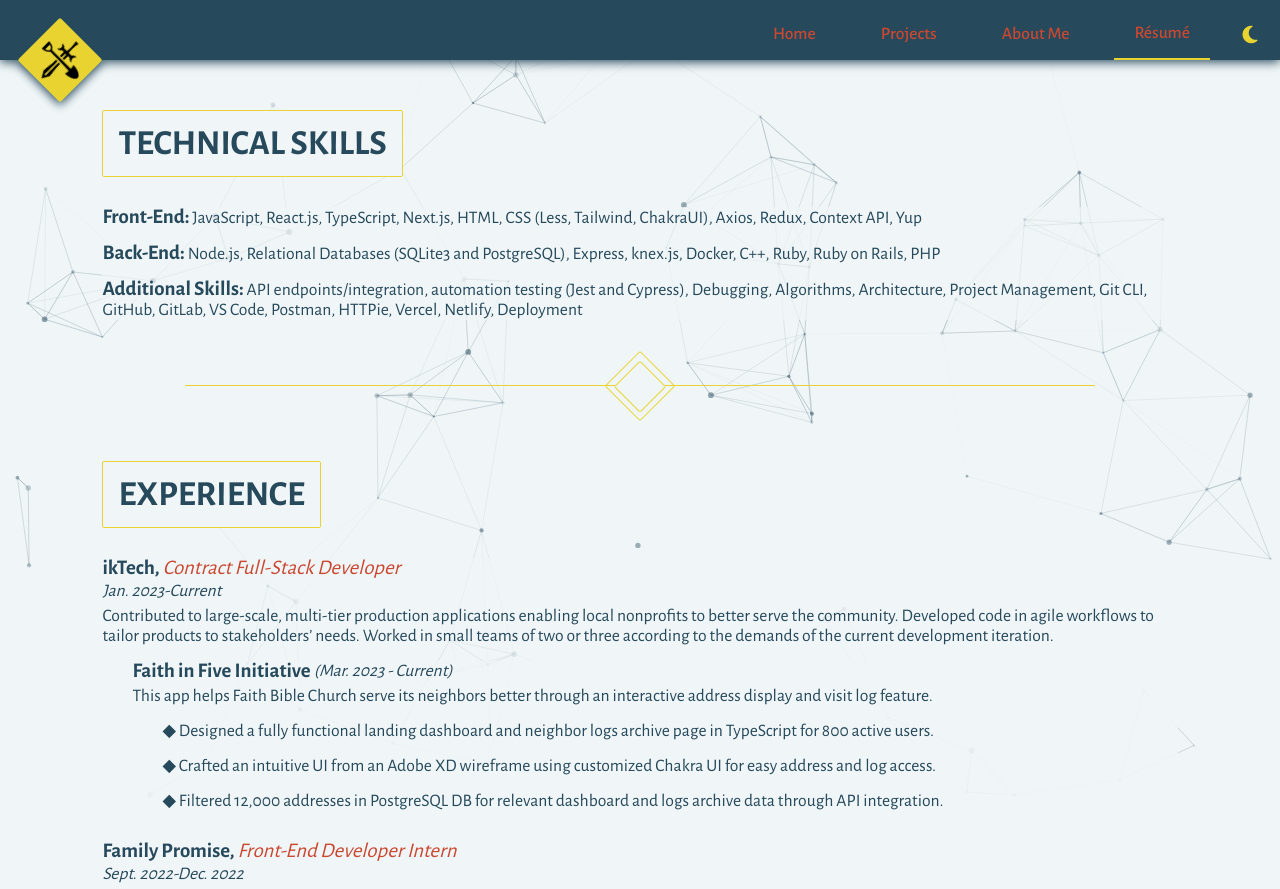
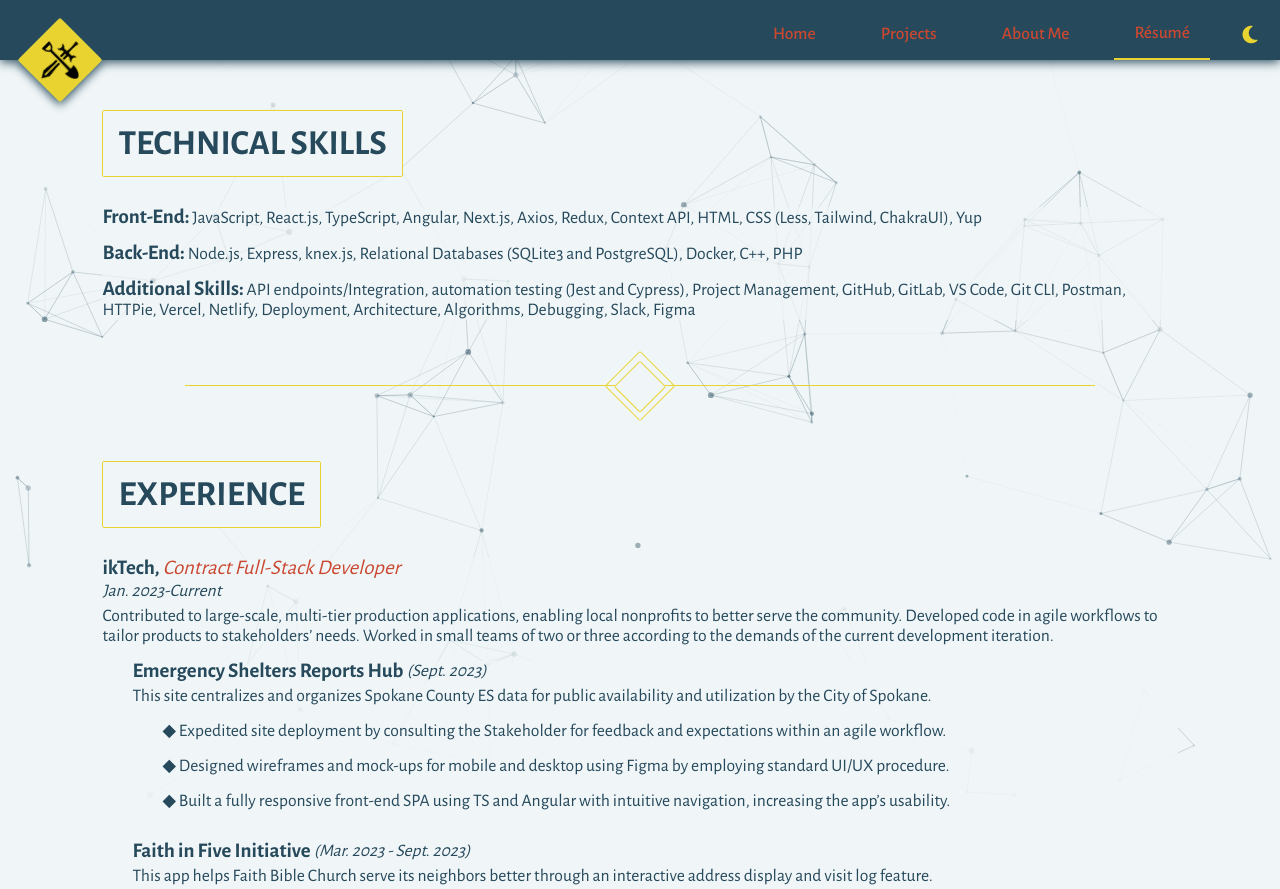
Before and after one commit to troycaselli/troy-caselli-portfolio, a React (Create React App) app: page /resume in a window 1280 px wide. Shown: the top 889 px of the page. Built offline with nearby package versions, Linux system fonts and the light colour scheme; a web font is replaced by a local one.

Commit message:
updated resume content

```diff
--- a/src/Components/Pages/Resume.jsx
+++ b/src/Components/Pages/Resume.jsx
@@ -13,20 +13,20 @@
         <div className="skills-texts">
           <p className="skills-text">
             <span className="skills-subtitle">Front-End:</span> JavaScript,
-            React.js, TypeScript, Next.js, HTML, CSS (Less, Tailwind, ChakraUI),
-            Axios, Redux, Context API, Yup
+            React.js, TypeScript, Angular, Next.js, Axios, Redux, Context API,
+            HTML, CSS (Less, Tailwind, ChakraUI), Yup
           </p>
           <p className="skills-text">
-            <span className="skills-subtitle">Back-End:</span> Node.js,
-            Relational Databases (SQLite3 and PostgreSQL), Express, knex.js,
-            Docker, C++, Ruby, Ruby on Rails, PHP
+            <span className="skills-subtitle">Back-End:</span> Node.js, Express,
+            knex.js, Relational Databases (SQLite3 and PostgreSQL), Docker, C++,
+            PHP
           </p>
           <p className="skills-text">
             <span className="skills-subtitle">Additional Skills:</span> API
-            endpoints/integration, automation testing (Jest and Cypress),
-            Debugging, Algorithms, Architecture, Project Management, Git CLI,
-            GitHub, GitLab, VS Code, Postman, HTTPie, Vercel, Netlify,
-            Deployment
+            endpoints/Integration, automation testing (Jest and Cypress),
+            Project Management, GitHub, GitLab, VS Code, Git CLI, Postman,
+            HTTPie, Vercel, Netlify, Deployment, Architecture, Algorithms,
+            Debugging, Slack, Figma
           </p>
         </div>
       </div>
@@ -42,7 +42,7 @@
           </div>
           <p className="resume__dates">Jan. 2023-Current</p>
           <p className="resume-description">
-            Contributed to large-scale, multi-tier production applications
+            Contributed to large-scale, multi-tier production applications,
             enabling local nonprofits to better serve the community. Developed
             code in agile workflows to tailor products to stakeholders’ needs.
             Worked in small teams of two or three according to the demands of
@@ -51,8 +51,34 @@
           <div className="resume-texts">
             <div className="resume-container">
               <div className="resume__experience-specs">
+                <p className="resume__name">
+                  Emergency Shelters Reports Hub&nbsp;
+                </p>
+                <p className="resume__dates">(Sept. 2023)</p>
+              </div>
+              <p className="resume-description">
+                This site centralizes and organizes Spokane County ES data for
+                public availability and utilization by the City of Spokane.{" "}
+              </p>
+              <div className="resume-texts">
+                <p className="resume-bullet">
+                  ◆ Expedited site deployment by consulting the Stakeholder for
+                  feedback and expectations within an agile workflow.
+                </p>
+                <p className="resume-bullet">
+                  ◆ Designed wireframes and mock-ups for mobile and desktop
+                  using Figma by employing standard UI/UX procedure.
+                </p>
+                <p className="resume-bullet">
+                  ◆ Built a fully responsive front-end SPA using TS and Angular
+                  with intuitive navigation, increasing the app’s usability.
+                </p>
+              </div>
+            </div>
+            <div className="resume-container">
+              <div className="resume__experience-specs">
                 <p className="resume__name">Faith in Five Initiative&nbsp;</p>
-                <p className="resume__dates">(Mar. 2023 - Current)</p>
+                <p className="resume__dates">(Mar. 2023 - Sept. 2023)</p>
               </div>
               <p className="resume-description">
                 This app helps Faith Bible Church serve its neighbors better
@@ -82,12 +108,11 @@
           </div>
           <p className="resume__dates">Sept. 2022-Dec. 2022</p>
           <p className="resume-description">
-            Advanced the development of a digital intake form to expedite the
-            administration of services to homeless families in Spokane.
-            Self-learned TypeScript, Tailwind CSS library, and Docker in order
-            to efficiently contribute to the project’s source code. Worked on
-            project’s tasks independently while under the supervision of the
-            project manager.
+            Advanced the development of software to combat family homelessness
+            in the City of Spokane. Self-learned TypeScript, Tailwind CSS
+            library, and Docker in order to efficiently contribute to the
+            project’s source code. Worked on project’s tasks independently while
+            under the supervision of the project manager.
           </p>
           <div className="resume-texts">
             <div className="resume-container">
```
